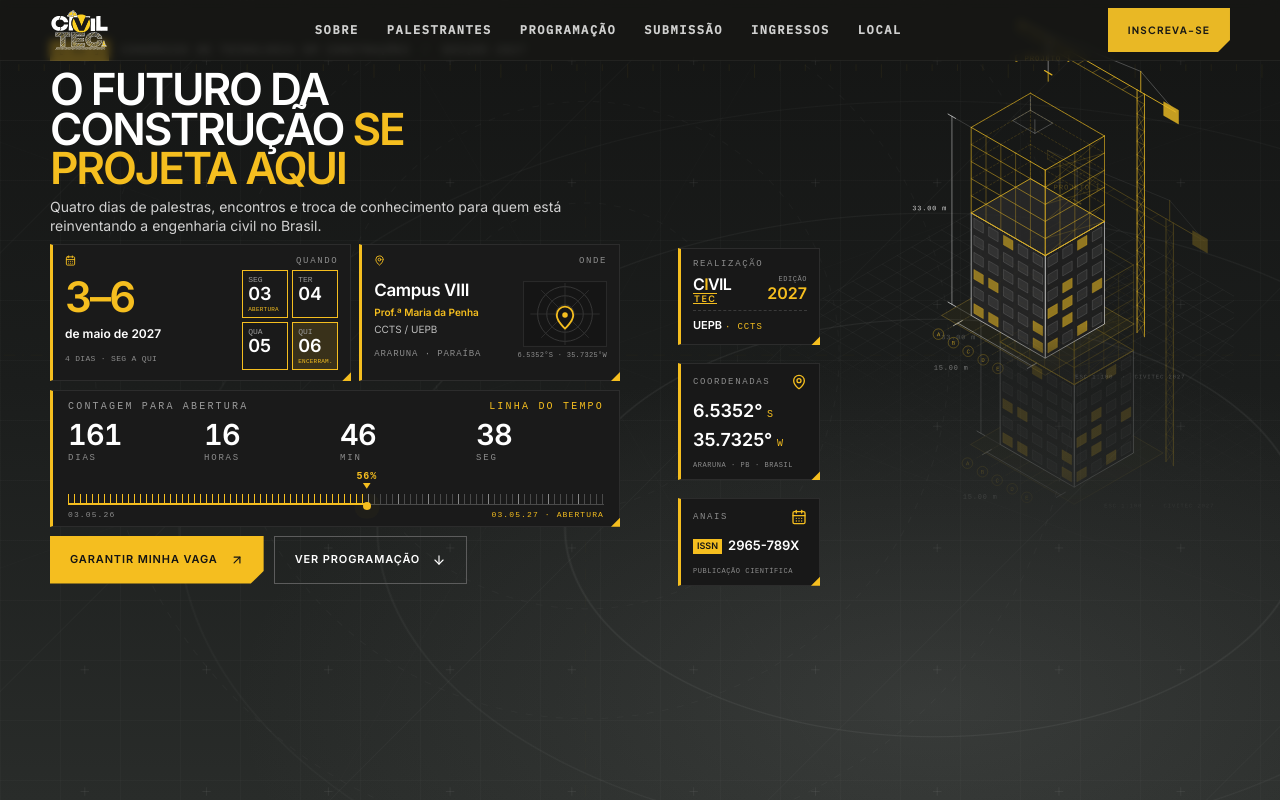
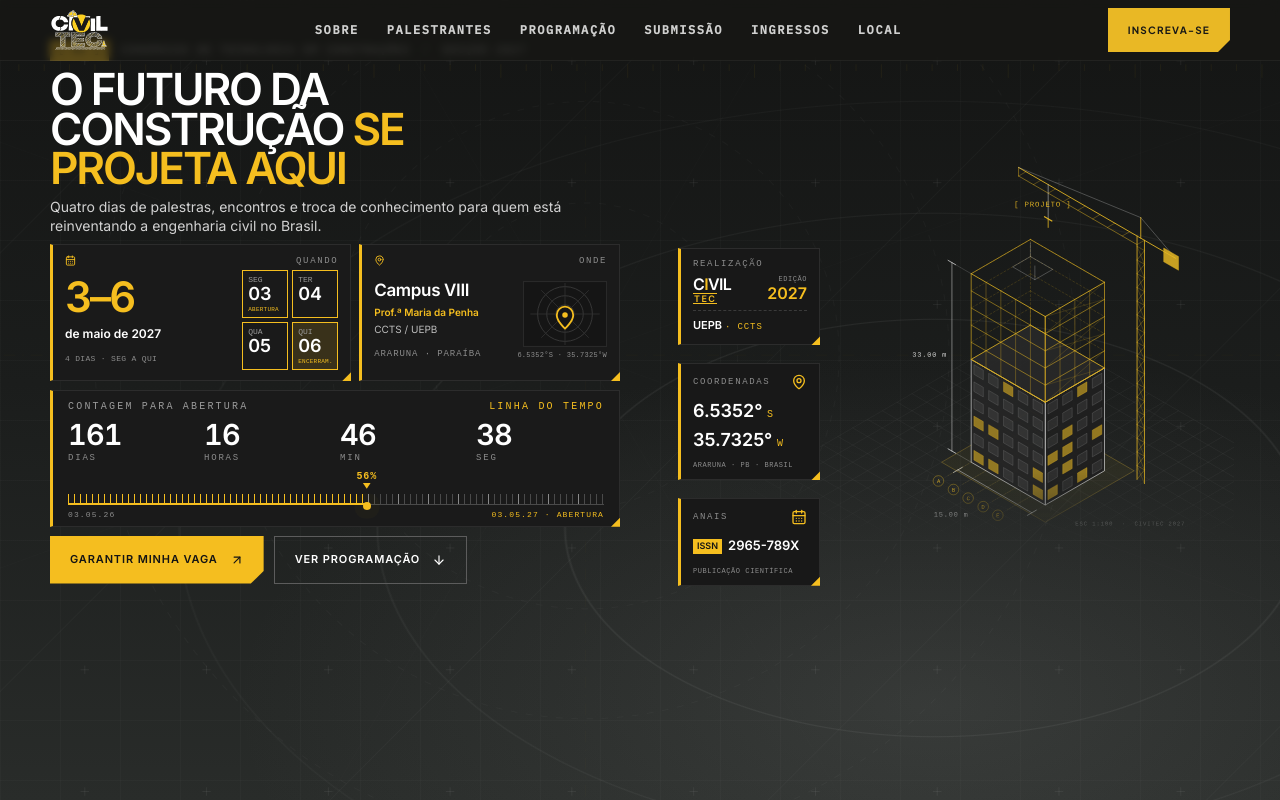
Before and after one commit to Dkalones/civil-tec, a React (Vite) app: page / in a window 1280 px wide. Shown: the top 800 px of the page. Built offline with nearby package versions, Linux system fonts and the light colour scheme.

Commit message:
Exibe arte oficial sem sobrepor desenho do prédio

```diff
--- a/src/index.css
+++ b/src/index.css
@@ -565,23 +565,26 @@
   background-repeat: no-repeat, repeat, repeat;
   opacity: .58;
 }
-.ct-hero-art::before {
-  content: "";
+.ct-hero-artwork {
   position: absolute;
-  inset: 0 -5% 0 5%;
-  z-index: -1;
+  inset: 0;
+  display: block;
+  z-index: 1;
   pointer-events: none;
-  background-image: url("/assets/civiltec/01-arte-principal/arte-principal-pc.svg");
-  background-repeat: no-repeat;
-  background-position: center 44%;
-  background-size: contain;
-  opacity: .28;
+}
+.ct-hero-artwork img {
+  display: block;
+  width: 100%;
+  height: 100%;
+  object-fit: contain;
+  object-position: center;
+}
+.ct-side-details {
+  z-index: 2;
+}
+@media (max-width: 1200px) {
+  .ct-hero-artwork { inset: 0; }
 }
 @media (max-width: 700px) {
-  .ct-hero-art::before {
-    inset: 0;
-    background-image: url("/assets/civiltec/01-arte-principal/arte-principal-mobile.svg");
-    background-position: center 38%;
-    opacity: .22;
-  }
+  .ct-hero-artwork img { object-position: center top; }
 }
```
